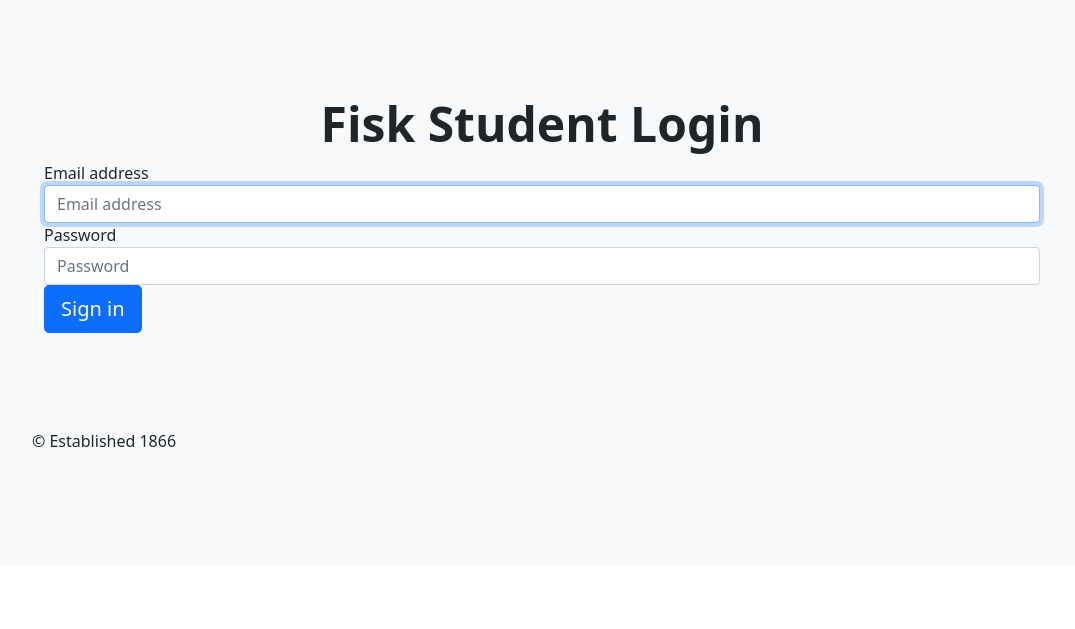
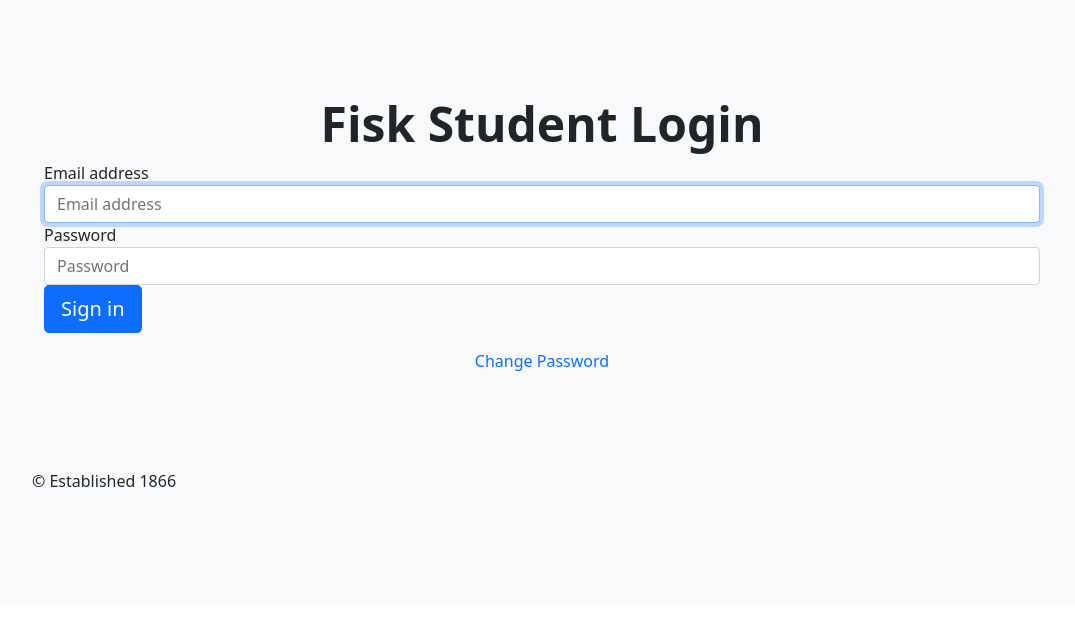
Before and after one commit to maddij123/Fisk-Spring-Break, a Flask app: page /login in a window 1280 px wide. Shown: the part 794-1423 px from the top of the page, without its empty margins (98-1173 px from the left). Before the commit the page ends 1241 px from the top, so only its background shows below. Run offline with Flask 3, Linux system fonts and the light colour scheme.

Commit message:
Update login.html with change password

```diff
--- a/templates/login.html
+++ b/templates/login.html
@@ -58,6 +58,9 @@
 
                         <button id="btnSignIn" class="btn btn-lg btn-primary btn-block" type="submit">Sign in</button>
                     </form>
+					<div class="text-center mt-3">
+						<a href="/password.html" class="text-decoration-none">Change Password</a>
+					</div>
 			</div>
 
 			<footer class="footer">
```
